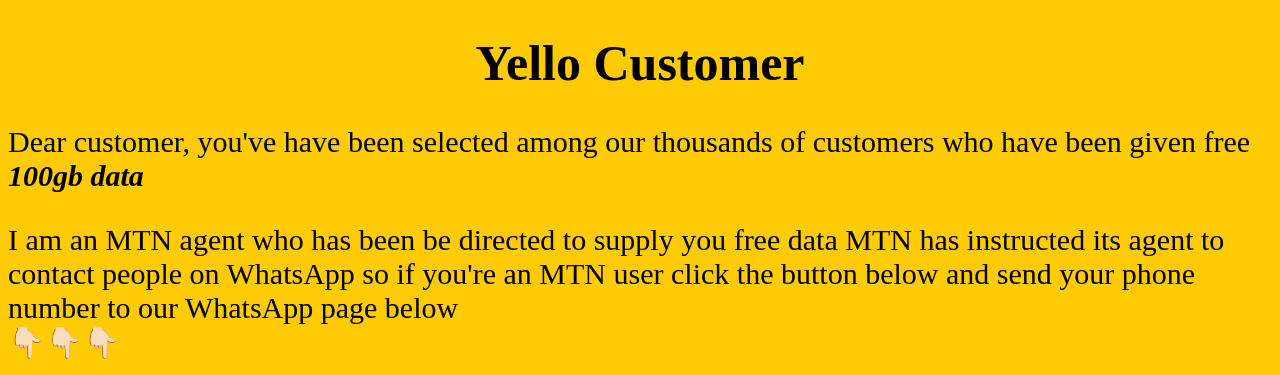
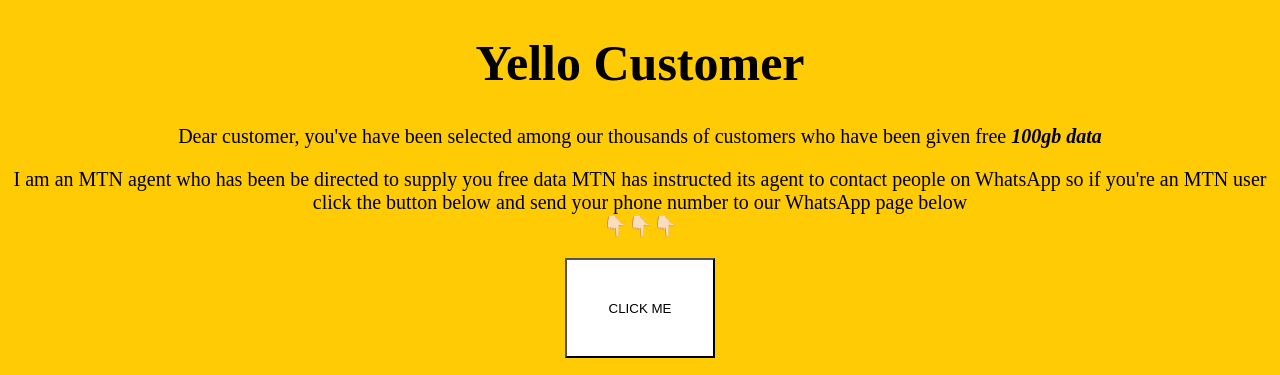
Before and after one commit to wisdomsamuel862-afk/index.html, a plain HTML site: page index.html in a window 1280 px wide. Shown: the top 375 px of the page. Drawn offline with Linux system fonts and the light colour scheme.

Commit message:
Update index.html

```diff
--- a/index.html
+++ b/index.html
@@ -12,6 +12,7 @@
     background-color:#FFCB05;
     padding:, 6px 18px;
     font-style:Roboto;
+    text-align:center;
   }
  h1{
    font-size:50px;
@@ -19,7 +20,7 @@
    text-align:center;
  }
  p{
-   font-size:30px;
+   font-size:20px;
    color:black;
  }
  img{
@@ -37,6 +38,7 @@
    font-size:50pxpx;
    height:100px;
    width:150px;
+ }
  </style>
  <h1>Yello Customer
  </h1>
```
